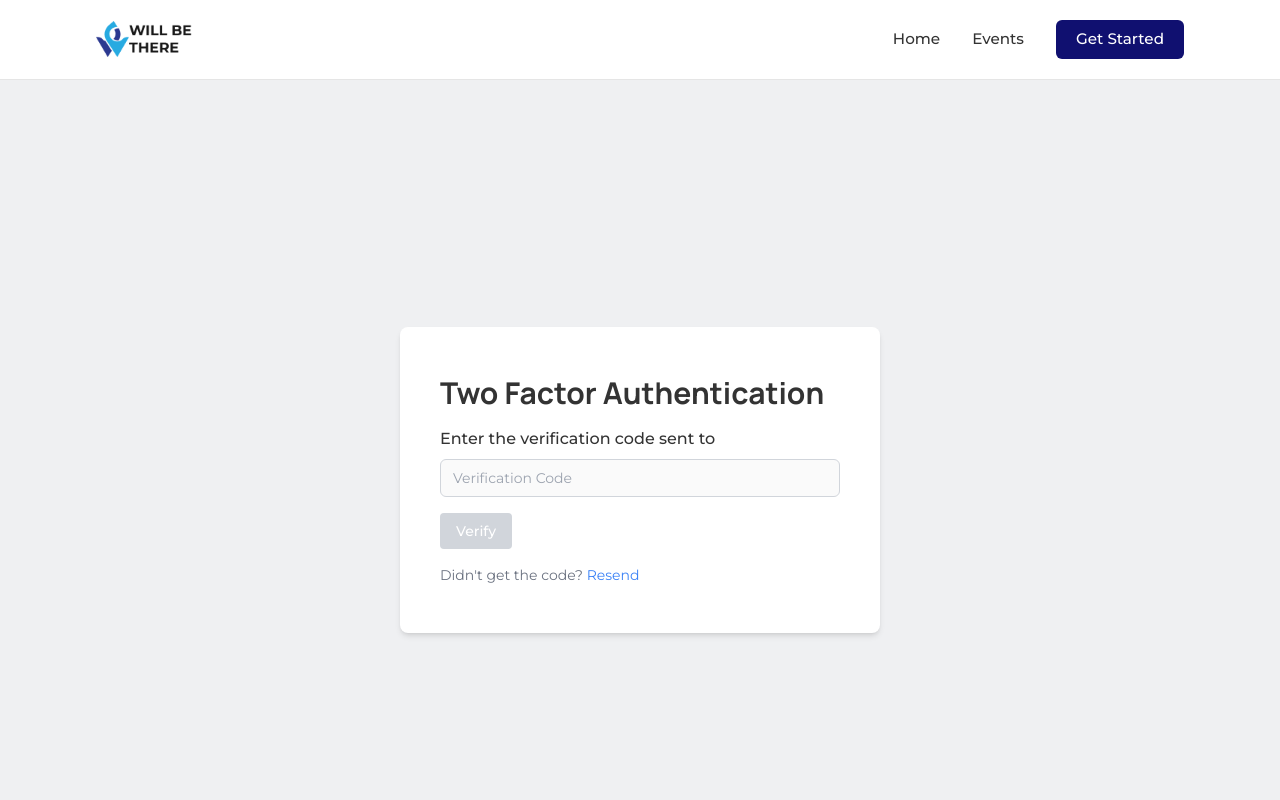
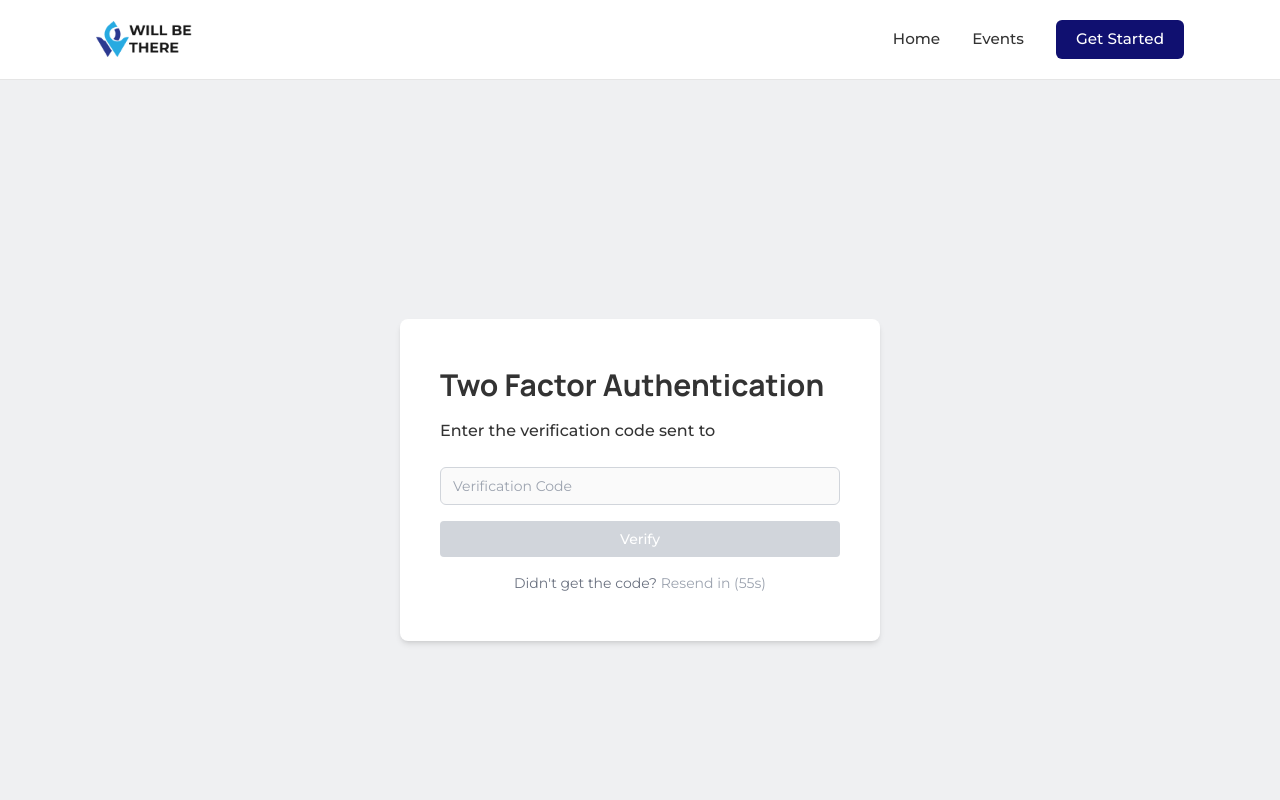
Before and after one commit to WILL-BE-THERE/WILL-BE-THERE, a React (Vite) app in the folder frontend/: page /twofactorauth in a window 1280 px wide. Shown: the top 800 px of the page. Built offline with nearby package versions, Linux system fonts and the light colour scheme; no server answers.

Commit message:
feat: Implement end-to-end email verification flow and resolve frontend TypeScript build errors.

```diff
--- a/frontend/src/components/Googlesign/GoogleLogin.tsx
+++ b/frontend/src/components/Googlesign/GoogleLogin.tsx
@@ -1,18 +1,15 @@
-import { useEffect, useState } from 'react'
+import { useEffect } from 'react'
 import { auth, provider } from './config'
 import { signInWithPopup } from 'firebase/auth'
 //import { getCookie, setCookie } from 'pages/CookieUtils'; // Assuming you have set and getCookie methods in your CookieUtils
 
 function Googlelogin() {
-  const [value, setValue] = useState('')
-
   const handleClick = () => {
     signInWithPopup(auth, provider)
-      .then((result) => {
-        setValue(result.user.email + ' ' + result.user.displayName)
+      .then((_result) => {
         // TODO: Send user credentials to backend and create/authenticate user
       })
-      .catch((error) => {
+      .catch((_error) => {
         // Error handling - log to monitoring service in production
       })
   }
--- a/frontend/src/pages/CreateEvent.tsx
+++ b/frontend/src/pages/CreateEvent.tsx
@@ -44,7 +44,7 @@ const CreateEvent = () => {
   }
 
   const handleChange = (
-    e: ChangeEvent<HTMLInputElement | HTMLSelectElement>,
+    e: ChangeEvent<HTMLInputElement | HTMLSelectElement | HTMLTextAreaElement>,
   ) => {
     const { name, value } = e.target
     setEventInfo((prevInfo) => ({ ...prevInfo, [name]: value }))
--- a/frontend/src/pages/LoginPage.tsx
+++ b/frontend/src/pages/LoginPage.tsx
@@ -71,9 +71,17 @@ const LoginPage = () => {
       setLoading(false)
     } catch (error: any) {
       // Error handling - log to monitoring service (Sentry) in production
-      setErrorMessage(error.response?.data?.error || 'Email or password incorrect')
+      const errorMsg = error.response?.data?.error || 'Email or password incorrect'
+      setErrorMessage(errorMsg)
       setWrongInfoLogin(true)
       setLoading(false)
+
+      // If account exists but not verified, redirect to verification page
+      if (error.response?.status === 403) {
+        setTimeout(() => {
+          navigate('/twofactorauth', { state: { email: loginUserInfo.email } })
+        }, 2000)
+      }
     }
     setLoginUserInfo((prevInfo) => ({ ...prevInfo, password: '' }))
     setSeePassword(false)
--- a/frontend/src/pages/SignUpPage.tsx
+++ b/frontend/src/pages/SignUpPage.tsx
@@ -1,4 +1,4 @@
-import { Link } from 'react-router-dom'
+import { Link, useNavigate } from 'react-router-dom'
 import shape1 from '../assets/shape1.png'
 import shape2 from '../assets/shape2.png'
 import shape3 from '../assets/shape3.png'
@@ -24,6 +24,8 @@ const SignUpPage = () => {
   const [phoneError, setPhoneError] = useState(false)
   const [regSuccessFull, setRegSuccessful] = useState(false)
 
+  const navigate = useNavigate()
+
   const handleChange = (e: ChangeEvent<HTMLInputElement>) => {
     const { name, value } = e.target
     setSignUpUserInfo((prevState) => ({ ...prevState, [name]: value }))
@@ -36,16 +38,6 @@ const SignUpPage = () => {
 
   const handleSubmit = async (e: FormEvent<HTMLFormElement>) => {
     e.preventDefault()
-    // if (
-    //   signUpUserInfo.email.match(emailRegex) &&
-    //   signUpUserInfo.first_name &&
-    //   signUpUserInfo.last_name &&
-    //   signUpUserInfo.phone_number.match(phoneRegex) &&
-    //   signUpUserInfo.password.match(passRegex) &&
-    //   signUpUserInfo.confirm_password.match(passRegex)
-    // ) {
-    //   initSignup()
-    // }
 
     if (!emailRegex.test(signUpUserInfo.email)) {
       setErrors(true)
@@ -80,7 +72,6 @@ const SignUpPage = () => {
       setEmailExist({ exist: false, msg: '' })
       setRegSuccessful(true)
       setLoading(false)
-      initSignup()
 
       const { access, user } = response.data
       setCookie('Token', access, 7) // Store access token
@@ -89,9 +80,16 @@ const SignUpPage = () => {
         setCookie('username', user.username, 7)
         setCookie('email', user.email, 7)
       }
-    } catch (error) {
+
+      // Redirect to verification page
+      setTimeout(() => {
+        navigate('/twofactorauth', { state: { email: signUpUserInfo.email } })
+        initSignup()
+      }, 2000)
+
+    } catch (error: any) {
       // Error handling - log to monitoring service (Sentry) in production
-      setEmailExist({ exist: true, msg: error.response.data.email[0] })
+      setEmailExist({ exist: true, msg: error.response?.data?.email?.[0] || 'Signup failed' })
       setRegSuccessful(false)
       setLoading(false)
     }
--- a/frontend/src/pages/TwoFactorAuth.tsx
+++ b/frontend/src/pages/TwoFactorAuth.tsx
@@ -7,81 +7,101 @@ import {
   faSpinner,
 } from '@fortawesome/free-solid-svg-icons'
 import axios from 'axios'
+import { useLocation, useNavigate } from 'react-router-dom'
 import generateApiHeaders from './Headers'
 import API_ENDPOINTS from '../config/api'
 
-interface TwoFactorAuth {
-  email: string
-  verificationCode: string
-  timer: number
+interface TwoFactorAuthProps {
+  email?: string
+  verificationCode?: string
+  timer?: number
   onVerify?: () => void
   onResend?: () => void
 }
 
-function TwoFactorAuthComponent(props: TwoFactorAuth) {
+function TwoFactorAuthComponent(props: TwoFactorAuthProps) {
+  const location = useLocation()
+  const navigate = useNavigate()
+
+  // Get email from props or location state
+  const email = props.email || location.state?.email || ''
+  const initialTimer = props.timer || 60
+
   const [code, setCode] = React.useState('')
-  const [countdown, setCountdown] = React.useState(props.timer)
+  const [countdown, setCountdown] = React.useState(initialTimer)
+  const [loading, setLoading] = React.useState(false)
+  const [errorMessage, setErrorMessage] = React.useState('')
+  const [successMessage, setSuccessMessage] = React.useState('')
 
   React.useEffect(() => {
-    const intervalId = setInterval(() => {
-      setCountdown(countdown - 1)
-      if (countdown === 0) {
-        setCountdown(0)
-        clearInterval(intervalId)
-      }
-    }, 1000)
-    return () => clearInterval(intervalId)
+    if (!email) {
+      console.error('No email provided for verification')
+      // Optional: navigate back if no email
+    }
+  }, [email])
+
+  React.useEffect(() => {
+    let intervalId: any
+    if (countdown > 0) {
+      intervalId = setInterval(() => {
+        setCountdown((prev) => prev - 1)
+      }, 1000)
+    }
+    return () => {
+      if (intervalId) clearInterval(intervalId)
+    }
   }, [countdown])
 
-  const handleVerify = () => {
-    if (props.onVerify) {
-      props.onVerify()
-    }
+  const handleVerify = async () => {
+    setErrorMessage('')
+    setSuccessMessage('')
+    setLoading(true)
 
-    axios
-      .post(
+    try {
+      await axios.post(
         API_ENDPOINTS.AUTH.VERIFY,
         {
-          email: props.email,
+          email: email,
           verification_code: code,
         },
         {
           headers: generateApiHeaders(),
         },
       )
-      .then((response) => {
-        // Verification successful
-        if (response.data.access) {
-           // If backend returns new tokens on verify
-        }
-      })
-      .catch((error) => {
-        console.error('Verification failed:', error)
-      })
+
+      setSuccessMessage('Email verified successfully! Redirecting to login...')
+      setTimeout(() => {
+        navigate('/login')
+      }, 2000)
+    } catch (error: any) {
+      setErrorMessage(error.response?.data?.error || 'Verification failed')
+    } finally {
+      setLoading(false)
+    }
   }
 
-  const handleResend = () => {
-    if (props.onResend) {
-      props.onResend()
-      setCountdown(props.timer) // Reset timer on resend
-    }
+  const handleResend = async () => {
+    setErrorMessage('')
+    setSuccessMessage('')
+    setLoading(true)
 
-    axios
-      .post(
+    try {
+      await axios.post(
         API_ENDPOINTS.AUTH.RESEND_VERIFICATION,
         {
-          email: props.email,
+          email: email,
         },
         {
           headers: generateApiHeaders(),
         },
       )
-      .then(() => {
-        console.log('Resend successful')
-      })
-      .catch((error) => {
-        console.error('Resend failed:', error)
-      })
+      setSuccessMessage('Verification code resent!')
+      setCountdown(initialTimer)
+    } catch (error: any) {
+      setErrorMessage(error.response?.data?.error || 'Failed to resend code')
+    } finally {
+      setLoading(false)
+    }
   }
 
   return (
@@ -118,37 +138,41 @@ function TwoFactorAuthComponent(props: TwoFactorAuth) {
           <p className="font-medium text-neutral-200 mb-2">
             Enter the verification code sent to
           </p>
-          <p className="text-sm text-gray-500">{props.email}</p>
+          <p className="text-sm text-gray-500">{email}</p>
           <input
             type="text"
             placeholder="Verification Code"
             value={code}
+            maxLength={4}
             onChange={(e) => setCode(e.target.value)}
-            className="w-full border border-gray-300 rounded-md bg-[#fafafa] px-3 py-2 focus:outline-none focus:ring-1 focus:ring-blue-500 text-sm"
+            className="w-full border border-gray-300 rounded-md bg-[#fafafa] px-3 py-2 mt-4 focus:outline-none focus:ring-1 focus:ring-blue-500 text-sm"
           />
+          {errorMessage && (
+            <p className="text-red-600 text-xs mt-2">{errorMessage}</p>
+          )}
+          {successMessage && (
+            <p className="text-green-600 text-xs mt-2">{successMessage}</p>
+          )}
           <button
             onClick={handleVerify}
-            disabled={code.length !== 4}
-            className="disabled:bg-gray-300 mt-4 py-2 px-4 text-sm font-medium text-center text-white rounded bg-blue-500 hover:bg-blue-700 focus:outline-none focus:ring-1 focus:ring-blue-500"
+            disabled={code.length !== 4 || loading}
+            className="disabled:bg-gray-300 mt-4 py-2 px-4 text-sm font-medium text-center text-white rounded bg-blue-500 hover:bg-blue-700 focus:outline-none focus:ring-1 focus:ring-blue-500 w-full flex justify-center items-center"
           >
-            Verify
+            {loading ? <FontAwesomeIcon icon={faSpinner} spin /> : 'Verify'}
           </button>
-          <p className="text-sm text-gray-500 mt-4">
+          <p className="text-sm text-gray-500 mt-4 text-center">
             Didn't get the code?{' '}
-            {countdown === 0 && (
+            {countdown === 0 ? (
               <span
                 onClick={handleResend}
-                className="text-blue-500 cursor-pointer"
+                className="text-blue-500 cursor-pointer hover:underline"
               >
                 Resend
               </span>
+            ) : (
+              <span className="text-gray-400">Resend in ({countdown}s)</span>
             )}
           </p>
-          {countdown !== 0 && (
-            <p className="text-blue-500">
-              ({countdown}s) {/* Countdown timer */}
-            </p>
-          )}
         </div>
       </section>
     </div>
```
Also changed, not shown: 1 other file (tests, documents, lock files or other folders).
